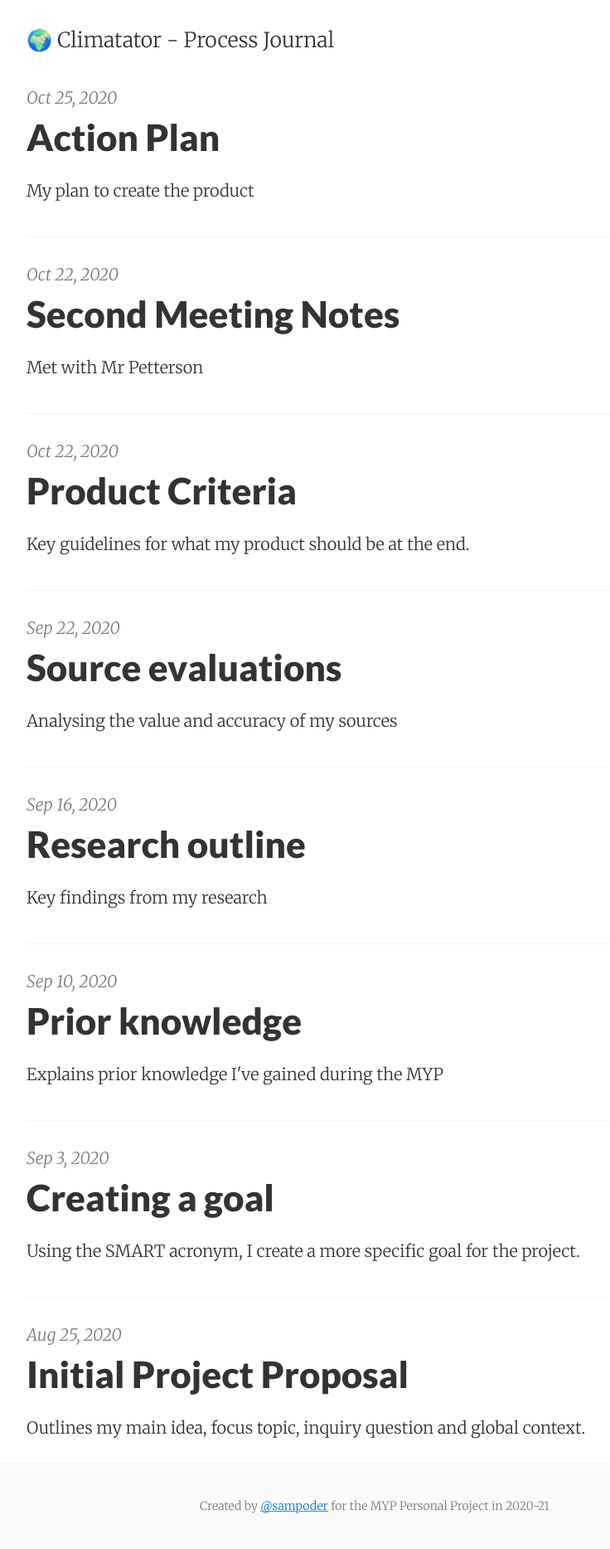
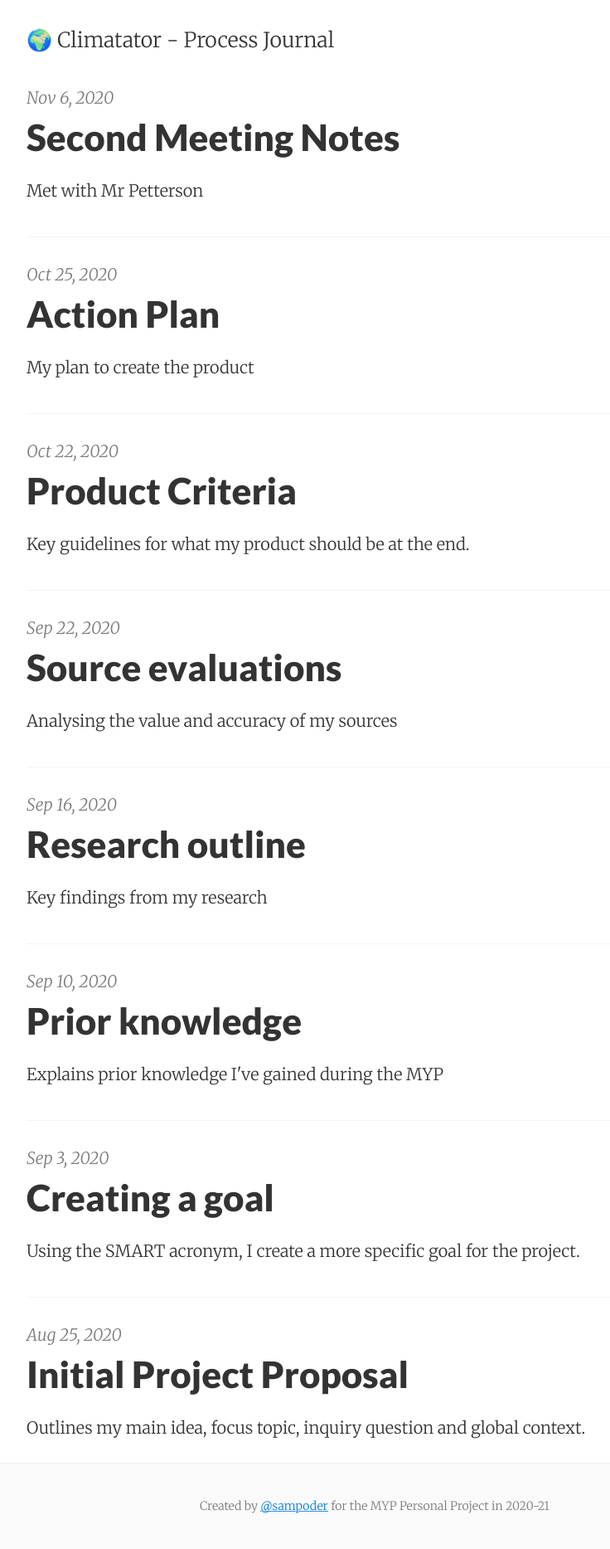
Before and after one commit to sampoder/climatator, a Jekyll site: the page built from journal/index.html, in a window 1280 px wide. Shown: the whole page at 83% size, without its empty margins (188-924 px from the left). Built offline with Jekyll 4.4.1, drawn with Linux system fonts in a browser that asks for light colours; the list of posts is cut into pages by our own code.

Commit message:
Update 2020-11-06-second-meeting.md

```diff
--- a/journal/_posts/2020-11-06-second-meeting.md
+++ b/journal/_posts/2020-11-06-second-meeting.md
@@ -1,7 +1,7 @@
 ---
 layout: post
 title: Second Meeting Notes
-date: 2020-10-22 12:00
+date: 2020-11-06 12:00
 summary: Met with Mr Petterson
 ---
 
```
